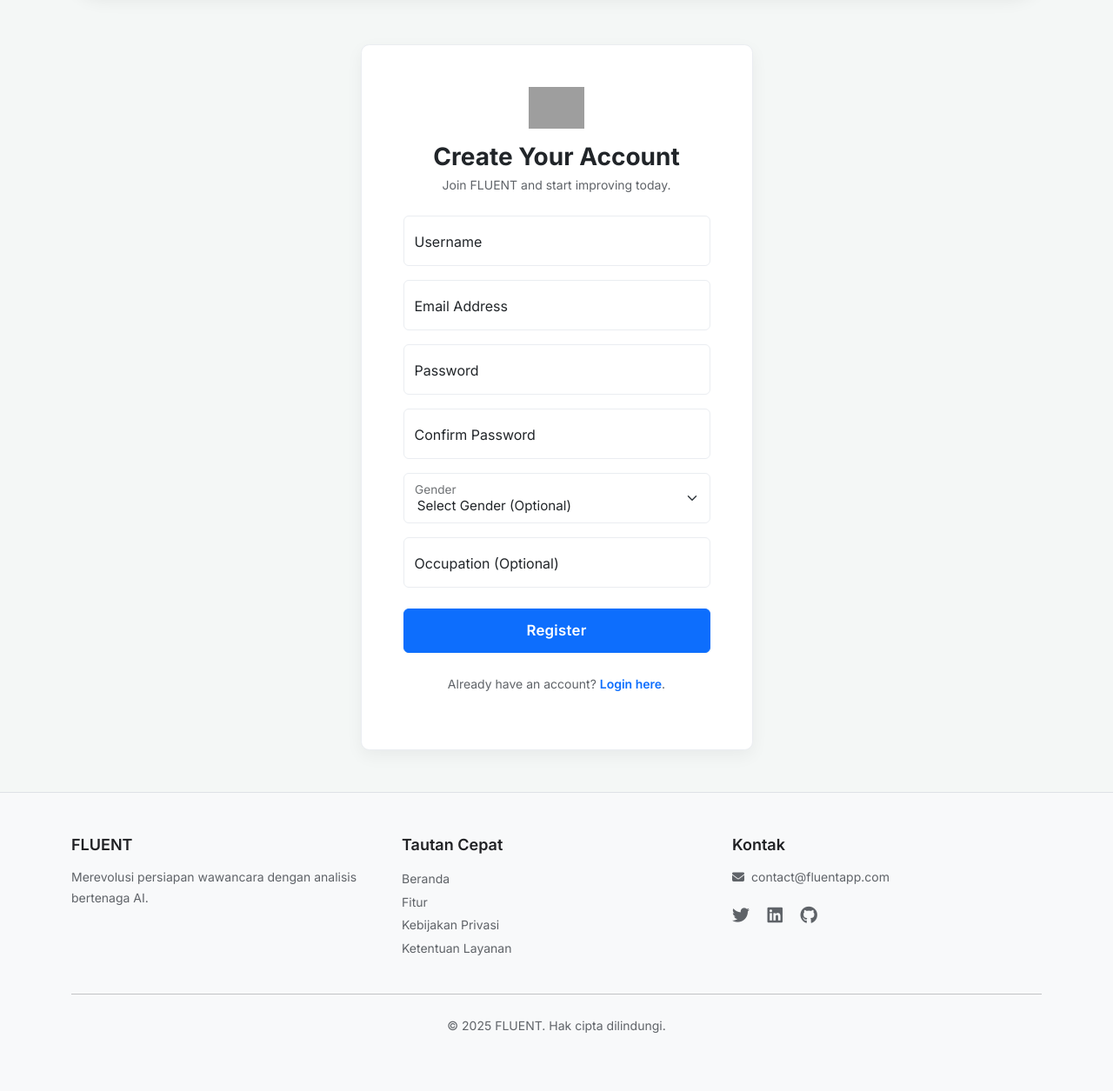
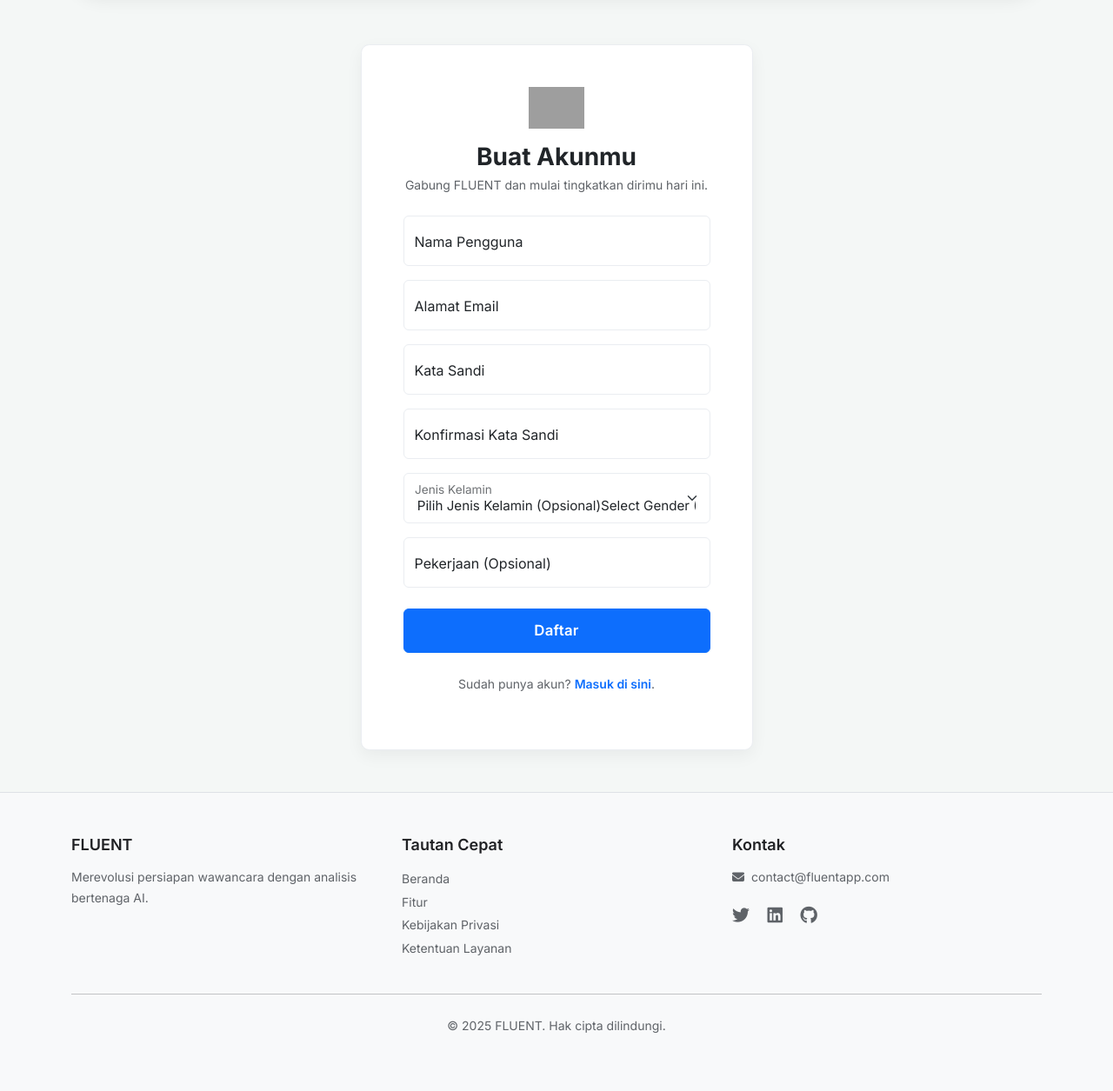
Before and after one commit to IlhamRichie/FLUENT-WEB, a Flask app: page /register in a window 1280 px wide. Shown: the part 104-1359 px from the top of the page at 87% size. Run offline with Flask 3, Linux system fonts and the light colour scheme; grey boxes are pictures that could not be loaded.

Commit message:
Fixing Auth page

```diff
--- a/backend/templates/auth/register_web.html
+++ b/backend/templates/auth/register_web.html
@@ -1,6 +1,6 @@
 {% extends "base.html" %}
 
-{% block title %}Register - FLUENT{% endblock %}
+{% block title %}<span class="lang-id">Registrasi</span><span class="lang-en">Register</span> - FLUENT{% endblock %}
 
 {% block content %}
 <div class="container my-5 auth-page-container">
@@ -10,13 +10,19 @@
                 <div class="card-body p-4 p-lg-5">
                     <div class="text-center mb-4">
                         <img src="{{ url_for('web.web_serve_static', filename='images/fluent-logo.png') }}" alt="FLUENT Logo" style="height: 48px;" class="mb-3">
-                        <h2 class="card-title h3 fw-bold mb-1">Create Your Account</h2>
-                        <p class="text-muted small">Join FLUENT and start improving today.</p>
+                        <h2 class="card-title h3 fw-bold mb-1">
+                            <span class="lang-id">Buat Akunmu</span><span class="lang-en">Create Your Account</span>
+                        </h2>
+                        <p class="text-muted small">
+                            <span class="lang-id">Gabung FLUENT dan mulai tingkatkan dirimu hari ini.</span>
+                            <span class="lang-en">Join FLUENT and start improving today.</span>
+                        </p>
                     </div>
 
                     {% with messages = get_flashed_messages(with_categories=true) %}
                         {% if messages %}
                             {% for category, message in messages %}
+                            {# Pesan flash akan tetap dalam bahasa backend, kecuali Anda punya sistem i18n di backend #}
                             <div class="alert alert-{{ category if category != 'message' else 'info' }} alert-dismissible fade show small py-2" role="alert">
                                 {{ message }}
                                 <button type="button" class="btn-close btn-sm" data-bs-dismiss="alert" aria-label="Close"></button>
@@ -28,40 +34,44 @@
                     <form method="POST" action="{{ url_for('web.web_register_submit_route') }}">
                         {{ csrf_token if csrf_token else '' }}
                         <div class="form-floating mb-3">
-                            <input type="text" class="form-control" id="username" name="username" placeholder="Choose a username" required>
-                            <label for="username">Username</label>
+                            <input type="text" class="form-control" id="username" name="username" placeholder="Pilih username" required>
+                            <label for="username"><span class="lang-id">Nama Pengguna</span><span class="lang-en">Username</span></label>
                         </div>
                         <div class="form-floating mb-3">
-                            <input type="email" class="form-control" id="email" name="email" placeholder="name@example.com" required>
-                            <label for="email">Email Address</label>
+                            <input type="email" class="form-control" id="email" name="email" placeholder="nama@contoh.com" required>
+                            <label for="email"><span class="lang-id">Alamat Email</span><span class="lang-en">Email Address</span></label>
                         </div>
                         <div class="form-floating mb-3">
-                            <input type="password" class="form-control" id="password" name="password" placeholder="Create a password" required minlength="6">
-                            <label for="password">Password</label>
+                            <input type="password" class="form-control" id="password" name="password" placeholder="Buat kata sandi" required minlength="6">
+                            <label for="password"><span class="lang-id">Kata Sandi</span><span class="lang-en">Password</span></label>
                         </div>
                         <div class="form-floating mb-3">
-                            <input type="password" class="form-control" id="confirm_password" name="confirm_password" placeholder="Confirm your password" required>
-                            <label for="confirm_password">Confirm Password</label>
+                            <input type="password" class="form-control" id="confirm_password" name="confirm_password" placeholder="Konfirmasi kata sandi" required>
+                            <label for="confirm_password"><span class="lang-id">Konfirmasi Kata Sandi</span><span class="lang-en">Confirm Password</span></label>
                         </div>
                         <div class="form-floating mb-3">
                             <select class="form-select" id="gender" name="gender">
-                                <option value="" selected>Select Gender (Optional)</option>
-                                <option value="Male">Male</option>
-                                <option value="Female">Female</option>
-                                <option value="Not specified">Prefer not to say</option>
+                                <option value="" selected><span class="lang-id">Pilih Jenis Kelamin (Opsional)</span><span class="lang-en">Select Gender (Optional)</span></option>
+                                <option value="Male"><span class="lang-id">Pria</span><span class="lang-en">Male</span></option>
+                                <option value="Female"><span class="lang-id">Wanita</span><span class="lang-en">Female</span></option>
+                                <option value="Not specified"><span class="lang-id">Tidak ingin menyebutkan</span><span class="lang-en">Prefer not to say</span></option>
                             </select>
-                            <label for="gender">Gender</label>
+                            <label for="gender"><span class="lang-id">Jenis Kelamin</span><span class="lang-en">Gender</span></label>
                         </div>
                         <div class="form-floating mb-4">
-                            <input type="text" class="form-control" id="occupation" name="occupation" placeholder="e.g., Student, Engineer">
-                            <label for="occupation">Occupation (Optional)</label>
+                            <input type="text" class="form-control" id="occupation" name="occupation" placeholder="Contoh: Mahasiswa, Insinyur">
+                            <label for="occupation"><span class="lang-id">Pekerjaan (Opsional)</span><span class="lang-en">Occupation (Optional)</span></label>
                         </div>
                         <div class="d-grid">
-                            <button type="submit" class="btn btn-primary btn-lg fw-semibold">Register</button>
+                            <button type="submit" class="btn btn-primary btn-lg fw-semibold">
+                                <span class="lang-id">Daftar</span><span class="lang-en">Register</span>
+                            </button>
                         </div>
                     </form>
                     <p class="text-center small text-muted mt-4">
-                        Already have an account? <a href="{{ url_for('web.web_login_route') }}" class="fw-semibold text-decoration-none text-primary">Login here</a>.
+                        <span class="lang-id">Sudah punya akun? </span><span class="lang-en">Already have an account? </span>
+                        <a href="{{ url_for('web.web_login_route') }}" class="fw-semibold text-decoration-none text-primary">
+                            <span class="lang-id">Masuk di sini</span><span class="lang-en">Login here</span></a>.
                     </p>
                 </div>
             </div>
```
Also changed, not shown: backend/templates/auth/forgot_password_web.html (+17 -8 lines), backend/templates/auth/login_web.html (+23 -12 lines), backend/templates/auth/reset_password_form_web.html (+16 -9 lines), backend/templates/auth/verify_otp.html (+25 -11 lines).
